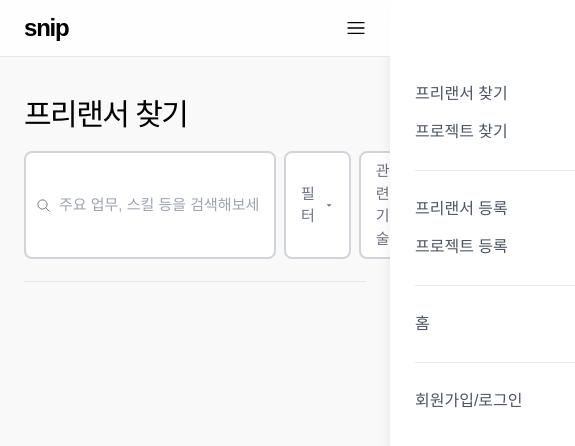
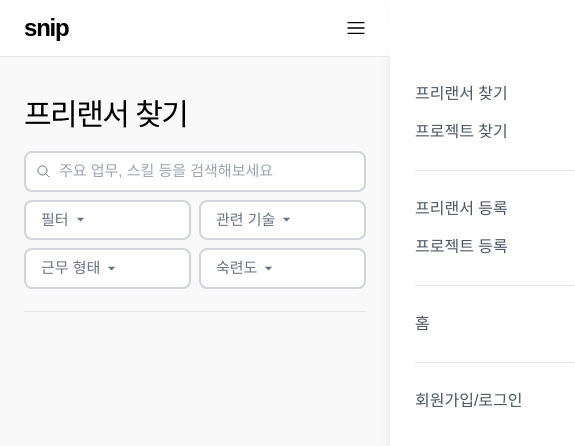
Before and after one commit to wowddok99/snip-front, a Next.js app: page /partner in a window 390 px wide. Shown: the top 446 px of the page, 575 px wide, since content can reach past the window. Built offline with nearby package versions, Linux system fonts and the light colour scheme; a web font is replaced by a local one.

Commit message:
feat: add responsive styles to PartnerSearchFilters component

```diff
--- a/src/components/features/partner/PartnerSearchFilters.tsx
+++ b/src/components/features/partner/PartnerSearchFilters.tsx
@@ -9,12 +9,12 @@ export default function PartnerSearchFilters() {
             <div>
                 <h2 className="text-3xl font-medium mb-2 tracking-tighter">프리랜서 찾기</h2>
             </div>
-            <div className="flex gap-2 w-full text-[15px]">
+            <div className="grid grid-cols-2 md:flex md:flex-row gap-2 w-full text-[15px]">
                 <div className="
-                    flex items-center gap-2 bg-white py-[7px] rounded-lg
+                    flex flex-1 items-center gap-2 bg-white py-[7px] rounded-lg
                     border-[2px] border-gray-300 hover:border-gray-800
                     transition-colors duration-200
-                    flex-1
+                    col-span-2
                 ">
                     <IoSearchOutline className="ml-[10px] text-gray-500" />
                     <input
```
